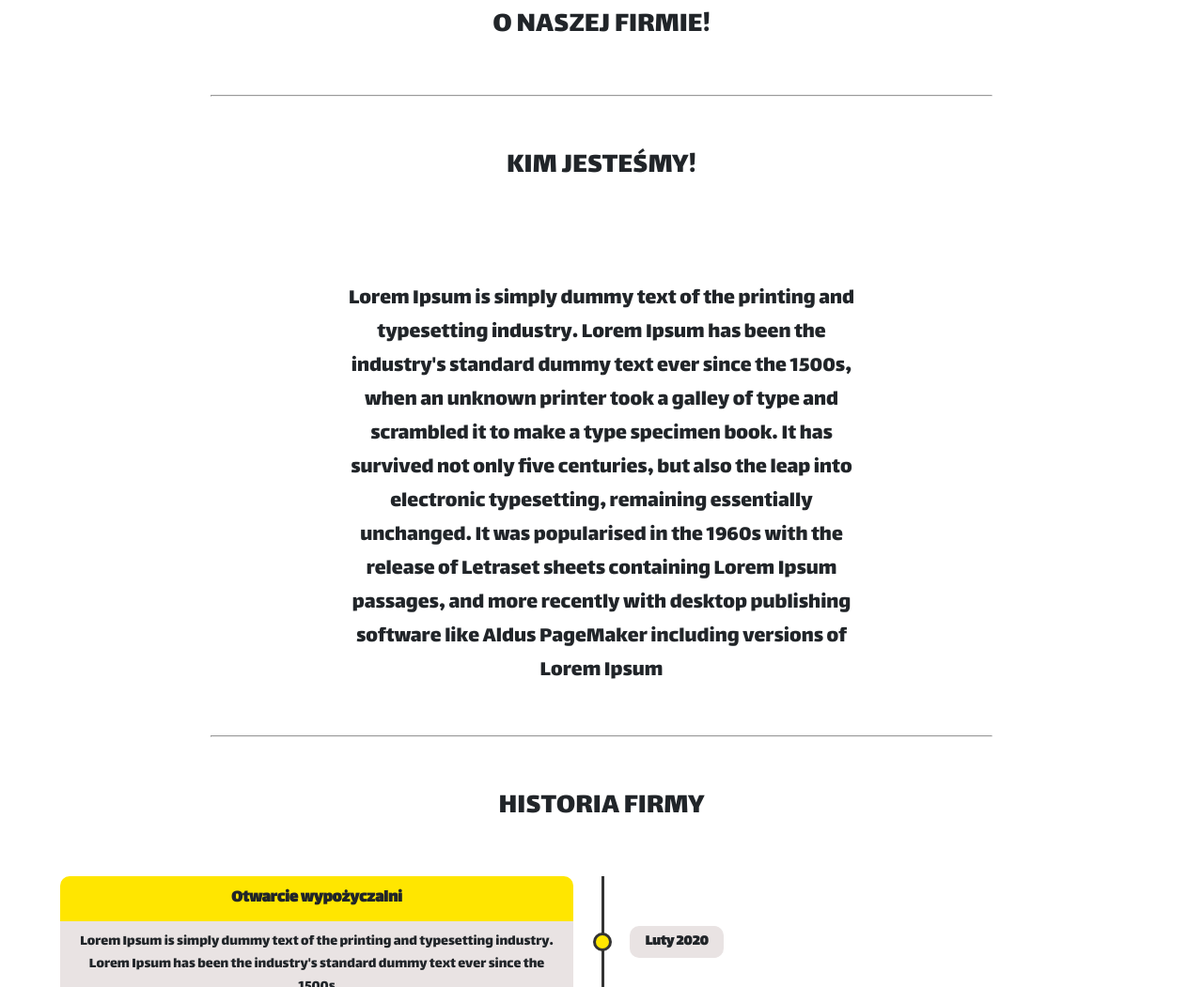
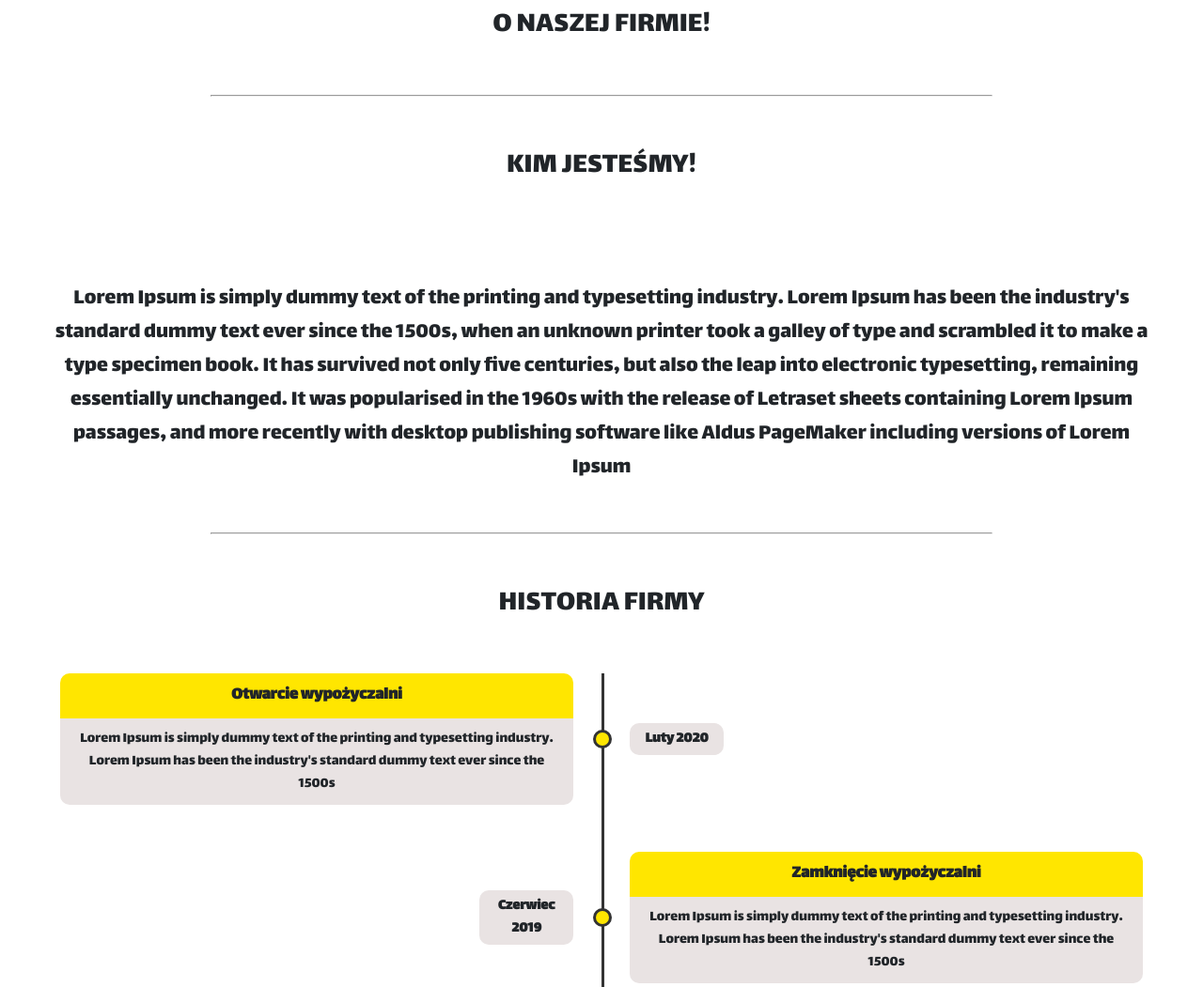
Before and after one commit to FuuX/fuux.github.io, a plain HTML site: page about.html in a window 1280 px wide. Shown: the part 847-1898 px from the top of the page at 94% size. Drawn offline with nearby package versions, Linux system fonts and the light colour scheme; some packages are replaced by stand-ins of ours.

Commit message:
Update style.css

```diff
--- a/assets/style.css
+++ b/assets/style.css
@@ -1015,6 +1015,11 @@ textarea.input1+.shadow-input1 {
   padding: 50px;
 }
 
+@media (min-width: 286px) {
+  .who{
+      width: auto;
+  }
+
 @media (max-width: 800px) {
   .point {
       min-width: 15px;
```
